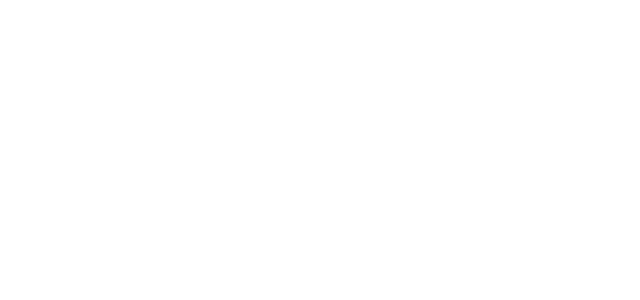
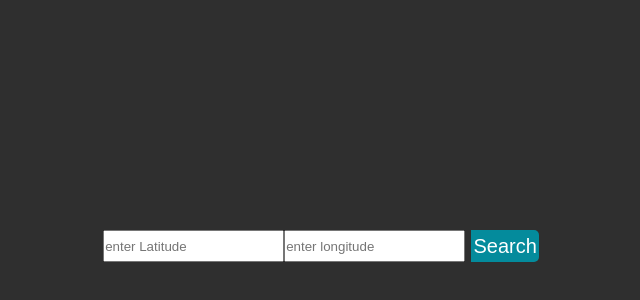
Before and after one commit to rigole/ReactJS-Applications, a React (Create React App) app in the folder weather-app/: page / in a window 1280 px wide. Shown: the part 20-320 px from the top of the page, without its empty margins (322-962 px from the left). Built offline with nearby package versions, Linux system fonts and the light colour scheme; some icons are missing.

Commit message:
search component

```diff
--- a/weather-app/src/App.js
+++ b/weather-app/src/App.js
@@ -1,8 +1,11 @@
 import './App.css';
+import SearchMain from "./components/SearchMain";
 
 function App() {
   return (
-    <div className="App"></div>
+    <div className="App">
+      <SearchMain/>
+    </div>
   );
 }
 
--- a/weather-app/src/components/SearchMain.js
+++ b/weather-app/src/components/SearchMain.js
@@ -1,9 +1,17 @@
-import React from 'react';
+import React, {useState} from 'react';
+import './style.css';
 
 function SearchMain(){
+    const [longitude, setlongitude] = useState('9.7679')
+    const [latitude, setlatitude] = useState('4.0511');
+
     return (
-        <div>
-
+        <div className="wrap">
+            <div className="search">
+                <input type="text" placeholder="enter Latitude" onChange={(e) => setlongitude(e.target.value)}/>
+                <input type="text" placeholder="enter longitude" onChange={(e) => setlatitude(e.target.value)}/>
+            </div>
+            <button className="searchButton">Search</button>
         </div>
     )
 }
--- a/weather-app/src/components/style.css
+++ b/weather-app/src/components/style.css
@@ -178,6 +178,7 @@ body {
     margin-top: -150px;
     margin-bottom: 50px;
 }
+/*
 .wrap {
     width: 30%;
     position: absolute;
@@ -185,3 +186,4 @@ body {
     left: 50%;
     transform: translate(-50%, -50%);
 }
+*/
```
